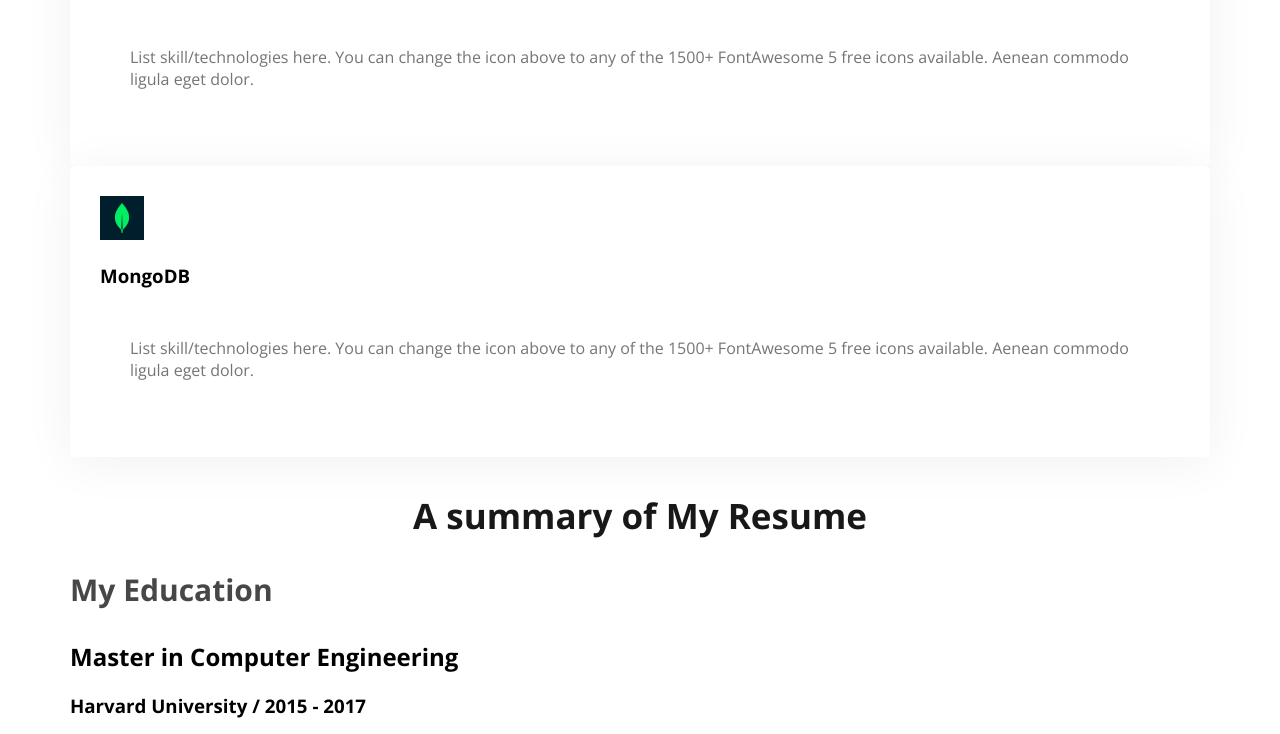
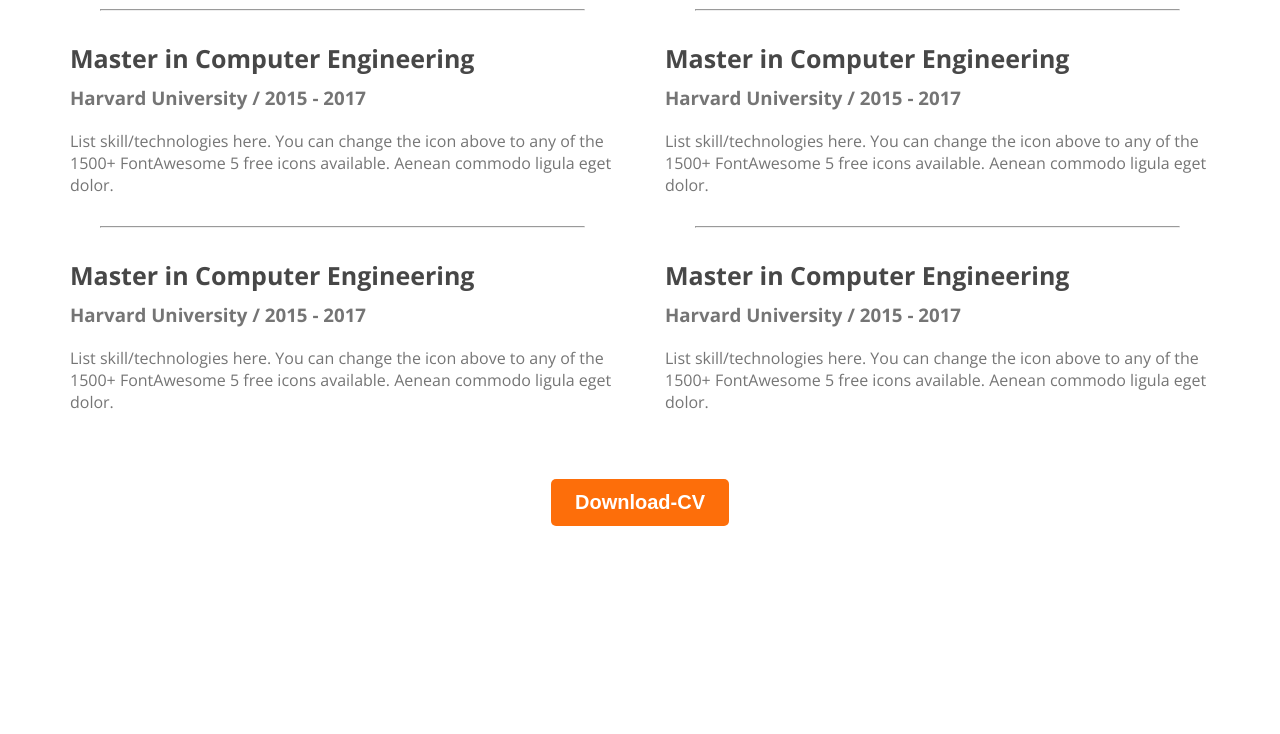
Before and after one commit to Amjadhossain01/web-developer-portfolio, a plain HTML site: page index.html in a window 1280 px wide. Shown: the part 2626-3360 px from the top of the page. After the commit the page ends 3160 px from the top, so only its background shows below. Drawn offline with nearby package versions, Linux system fonts and the light colour scheme.

Commit message:
finished the resume section

```diff
--- a/index.html
+++ b/index.html
@@ -71,33 +71,37 @@
         </section>
         <section>
             <!-- .skill*4>img+h3.skill-title+p.skill-description -->
-            <div class="skills-container"></div>
+            <div class="skills-container">
                 <div class="skill">
                         <img src="image/js.png" alt="">
                         <h3 class="skill-title">Vanilla Javascript</h3>
                         <p class="skill-description">
-                    List skill/technologies here. You can change the icon above to any of the 1500+ FontAwesome 5 free
+                            List skill/technologies here. You can change the icon above to any of the 1500+ FontAwesome
+                            5 free
                             icons available. Aenean commodo ligula eget dolor.</p>
                     </div>
                     <div class="skill">
                         <img src="image/react.png" alt="">
                         <h3 class="skill-title">React</h3>
                         <p class="skill-description">
-                    List skill/technologies here. You can change the icon above to any of the 1500+ FontAwesome 5 free
+                            List skill/technologies here. You can change the icon above to any of the 1500+ FontAwesome
+                            5 free
                             icons available. Aenean commodo ligula eget dolor.</p>
                     </div>
                     <div class="skill">
                         <img src="image/nodejs.png" alt="">
                         <h3 class="skill-title">Node.js</h3>
                         <p class="skill-description">
-                    List skill/technologies here. You can change the icon above to any of the 1500+ FontAwesome 5 free
+                            List skill/technologies here. You can change the icon above to any of the 1500+ FontAwesome
+                            5 free
                             icons available. Aenean commodo ligula eget dolor.</p>
                     </div>
                     <div class="skill">
                         <img src="image/mongo.png" alt="">
                         <h3 class="skill-title">MongoDB</h3>
                         <p class="skill-description">
-                    List skill/technologies here. You can change the icon above to any of the 1500+ FontAwesome 5 free
+                            List skill/technologies here. You can change the icon above to any of the 1500+ FontAwesome
+                            5 free
                             icons available. Aenean commodo ligula eget dolor.</p>
                     </div>
                 </div>
@@ -129,8 +133,6 @@
                     <p class="resume-item-description">List skill/technologies here. You can change the icon above
                         to any of the 1500+ FontAwesome 5 free icons available. Aenean commodo ligula eget dolor.</p>
                 </div>
-                    <hr>
-
             </div>
             <div class="resume-column">
                 <h3 class="resume-column-title">My Experience</h3>
@@ -156,9 +158,9 @@
                 </div>
             </div>
         </div>
-
-        <section>
-
+        <div class="download-cv">
+            <button class="btn-primary">Download-CV</button>
+        </div>
         </section>
     </main>
     <footer>
--- a/styles/portfolio.css
+++ b/styles/portfolio.css
@@ -154,7 +154,6 @@ section.description {
 }
 
 .skill-description {
-    padding: 30px;
     color: #757575;
 }
 
@@ -165,3 +164,38 @@ section.description {
     font-size: 30px;
     font-weight: 700;
 }
+
+.resume-container {
+    display: flex;
+    gap: 50px;
+}
+
+.resume-item-description,
+.resume-item-institute {
+    color: #757575;
+}
+
+.resume-item-title {
+    color: #474747;
+    font-size: 25px;
+    font-weight: 700;
+    margin-bottom: 10px;
+}
+
+/* .resume-item-description{
+    color: ;
+} */
+.resume-container hr {
+    margin: 30px;
+}
+
+.resume-item-institute {
+    margin-bottom: 20px;
+    margin-top: 0px;
+}
+
+.download-cv {
+    text-align: center;
+    font-size: 20px;
+    margin-top: 50px;
+}
```
Lines whose indentation alone changed are shown as unchanged.
